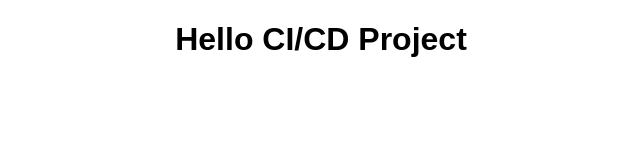
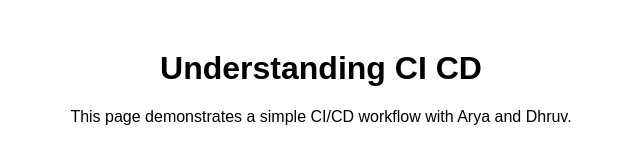
Before and after one commit to AryaPratap310/CI_CD, a plain HTML site: page index.html in a window 1280 px wide. Shown: the whole page, without its empty margins (319-959 px from the left). Drawn offline with Linux system fonts and the light colour scheme.

Commit message:
Initial commit: basic CI_CD setup

```diff
--- a/index.html
+++ b/index.html
@@ -2,11 +2,15 @@
 <html lang="en">
 <head>
   <meta charset="UTF-8" />
-    <title>CI/CD Demo</title>
+  <meta name="viewport" content="width=device-width, initial-scale=1.0" />
+  <title>Understanding CI CD</title>
   <link rel="stylesheet" href="style.css" />
 </head>
 <body>
-    <h1>Hello CI/CD Project</h1>
+  <h1>Understanding CI CD</h1>
+  <p>This page demonstrates a simple CI/CD workflow with Arya and Dhruv.</p>
+
+  <!-- Arya’s feature (button) will be added here -->
   <script src="script.js"></script>
 </body>
 </html>
--- a/script.js
+++ b/script.js
@@ -1 +1 @@
-console.log("Base project loaded successfully!");
+console.log("Basic CI/CD demo loaded!");
--- a/style.css
+++ b/style.css
@@ -1,5 +1,6 @@
 body {
   font-family: Arial, sans-serif;
-  background-color: white;
   text-align: center;
+  background-color: white; /* Dhruv will update this */
+  margin-top: 50px;
 }
```
Lines whose indentation alone changed are shown as unchanged.
